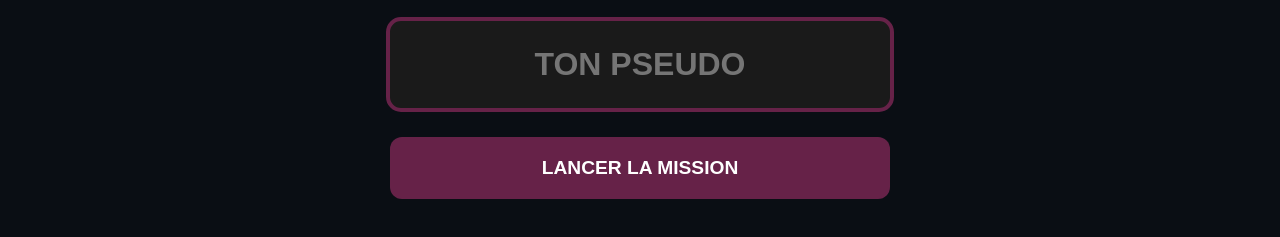
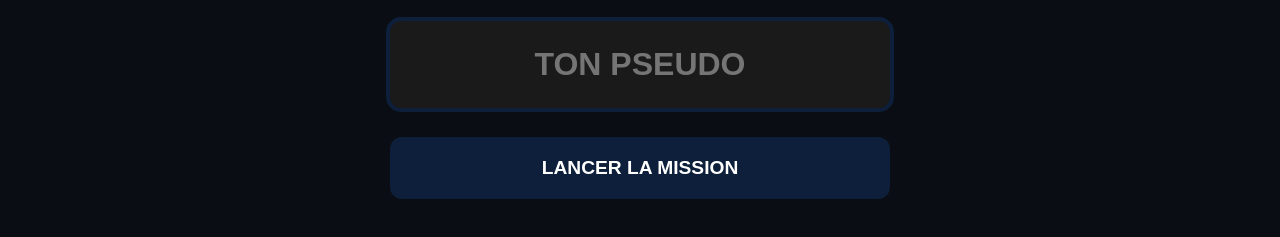
Before and after one commit to Nabuchodonosorus/GXP_Murder_Party, a plain HTML site: page index.html in a window 1280 px wide. Shown: the part 257-494 px from the top of the page. Drawn offline with Linux system fonts and the light colour scheme; no server answers.

Commit message:
Update index.html

```diff
--- a/index.html
+++ b/index.html
@@ -5,7 +5,7 @@
     <meta name="viewport" content="width=device-width, initial-scale=1.0">
     <title>GXP Murder Party</title>
     <style>
-        :root { --gxp-dark: #0a0e14; --gxp-accent: #662248; --au-green: #46e32d; }
+        :root { --gxp-dark: #0a0e14; --gxp-accent: #0d1f3a; --au-green: #46e32d; }
         body { background-color: var(--gxp-dark); color: white; font-family: 'Segoe UI', sans-serif; text-align: center; margin: 0; padding: 15px; }
 
         .logo-gxp { width: 100px; margin-bottom: 15px; }
```
